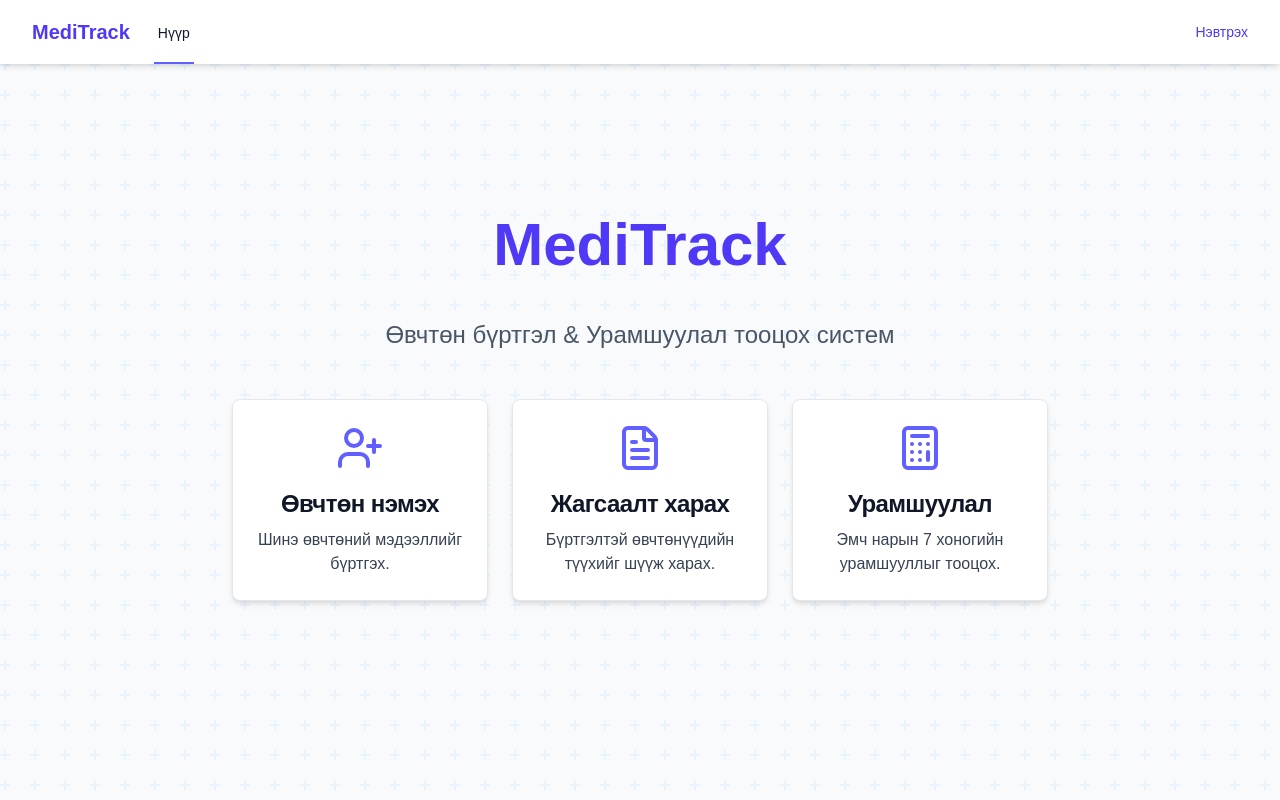
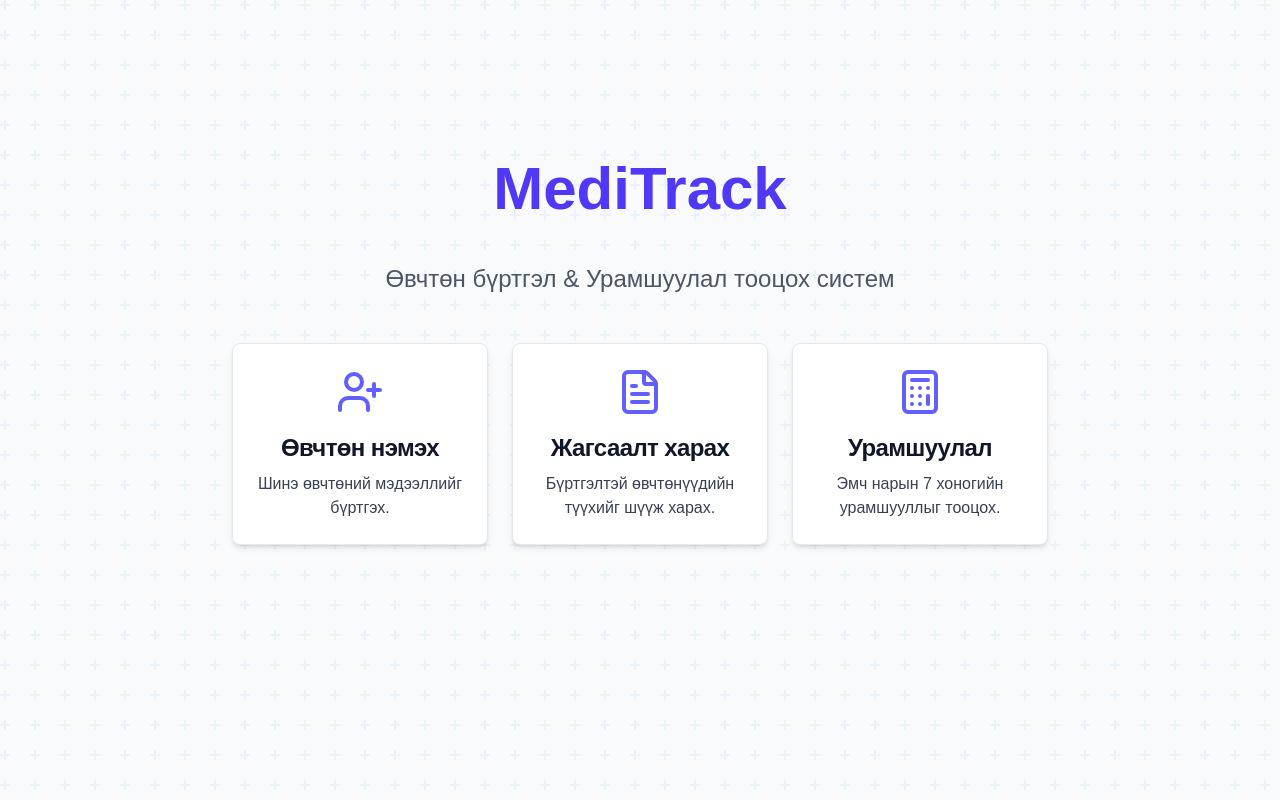
Before and after one commit to Andyy1117/MediTrack, a Next.js app in the folder client/: page / in a window 1280 px wide. Built offline with nearby package versions, Linux system fonts and the light colour scheme.

Commit message:
Feat: Replace Navbar with Sidebar and update Login endpoint

```diff
--- a/client/app/layout.tsx
+++ b/client/app/layout.tsx
@@ -1,6 +1,6 @@
 import type { Metadata } from "next";
 import { Geist, Geist_Mono } from "next/font/google";
-import Navbar from "@/components/Navbar";
+import Sidebar from "@/components/Sidebar";
 import { AuthProvider } from "@/context/AuthContext";
 import "./globals.css";
 
@@ -30,10 +30,12 @@ export default function RootLayout({
         className={`${geistSans.variable} ${geistMono.variable} antialiased min-h-screen bg-gray-50`}
       >
         <AuthProvider>
-          <Navbar />
-          <main className="max-w-7xl mx-auto py-6 sm:px-6 lg:px-8">
-            {children}
-          </main>
+          <div className="flex min-h-screen">
+            <Sidebar />
+            <main className="flex-1 p-8 overflow-auto">
+              {children}
+            </main>
+          </div>
         </AuthProvider>
       </body>
     </html>
--- a/client/app/login/page.tsx
+++ b/client/app/login/page.tsx
@@ -13,7 +13,7 @@ export default function LoginPage() {
   const onSubmit = async (data: any) => {
     setError('');
     try {
-      const response = await api.post('/login', data);
+      const response = await api.post('/auth/login', data);
       const { access_token, role } = response.data;
       login(access_token, role, data.username);
     } catch (err: any) {
--- a/client/components/Navbar.tsx
+++ /dev/null
@@ -1,67 +0,0 @@
-"use client";
-
-import Link from 'next/link';
-import { usePathname } from 'next/navigation';
-import { clsx } from 'clsx';
-import { useAuth } from '@/context/AuthContext';
-
-export default function Navbar() {
-  const pathname = usePathname();
-  const { user, logout } = useAuth();
-
-  const links = [
-    { href: '/', label: 'Нүүр', roles: ['all'] },
-    { href: '/reception/add-record', label: 'Өвчтөн бүртгэх', roles: ['receptionist'] },
-    { href: '/technician/dashboard', label: 'Техникчийн самбар', roles: ['technician'] },
-    { href: '/view-records', label: 'Жагсаалт харах', roles: ['receptionist', 'technician', 'admin'] },
-    { href: '/bonus-calculator', label: 'Урамшуулал', roles: ['receptionist', 'admin'] },
-    { href: '/admin', label: 'Админ', roles: ['admin'] },
-  ];
-
-  // Filter links based on role
-  const filteredLinks = links.filter(link => {
-    if (link.roles.includes('all')) return true;
-    if (!user) return false;
-    return link.roles.includes(user.role as string);
-  });
-
-  return (
-    <nav className="bg-white shadow-md">
-      <div className="max-w-7xl mx-auto px-4 sm:px-6 lg:px-8">
-        <div className="flex justify-between h-16">
-          <div className="flex">
-            <div className="flex-shrink-0 flex items-center">
-              <span className="font-bold text-xl text-indigo-600">MediTrack</span>
-            </div>
-            <div className="hidden sm:ml-6 sm:flex sm:space-x-8">
-              {filteredLinks.map((link) => (
-                <Link
-                  key={link.href}
-                  href={link.href}
-                  className={clsx(
-                    'inline-flex items-center px-1 pt-1 border-b-2 text-sm font-medium',
-                    pathname === link.href
-                      ? 'border-indigo-500 text-gray-900'
-                      : 'border-transparent text-gray-500 hover:border-gray-300 hover:text-gray-700'
-                  )}
-                >
-                  {link.label}
-                </Link>
-              ))}
-            </div>
-          </div>
-          <div className="flex items-center">
-            {user ? (
-                <div className="flex items-center space-x-4">
-                    <span className="text-sm text-gray-600">{user.username} ({user.role})</span>
-                    <button onClick={logout} className="text-sm text-red-600 hover:text-red-800">Гарах</button>
-                </div>
-            ) : (
-                <Link href="/login" className="text-sm text-indigo-600 hover:text-indigo-800">Нэвтрэх</Link>
-            )}
-          </div>
-        </div>
-      </div>
-    </nav>
-  );
-}
--- /dev/null
+++ b/client/components/Sidebar.tsx
@@ -0,0 +1,99 @@
+"use client";
+
+import Link from 'next/link';
+import { usePathname } from 'next/navigation';
+import { useAuth } from '@/context/AuthContext';
+import { clsx } from 'clsx';
+import {
+  LayoutDashboard,
+  UserPlus,
+  Stethoscope,
+  Users,
+  LogOut,
+  FileText
+} from 'lucide-react';
+
+export default function Sidebar() {
+  const pathname = usePathname();
+  const { user, logout } = useAuth();
+
+  if (!user) return null;
+
+  const links = [
+    {
+      href: '/reception/add-record',
+      label: 'Registration',
+      icon: UserPlus,
+      roles: ['receptionist', 'admin']
+    },
+    {
+      href: '/technician/dashboard',
+      label: 'Exam Queue',
+      icon: Stethoscope,
+      roles: ['technician', 'admin']
+    },
+    {
+      href: '/admin',
+      label: 'Admin Panel',
+      icon: Users,
+      roles: ['admin']
+    },
+    {
+      href: '/admin/bonus-report',
+      label: 'Bonus Report',
+      icon: FileText,
+      roles: ['admin']
+    }
+  ];
+
+  const filteredLinks = links.filter(link =>
+    link.roles.includes(user.role as string)
+  );
+
+  return (
+    <div className="w-64 bg-white border-r border-gray-200 min-h-screen flex flex-col">
+      <div className="h-16 flex items-center px-6 border-b border-gray-200">
+        <span className="text-xl font-bold text-indigo-600">MediTrack</span>
+      </div>
+
+      <nav className="flex-1 px-4 py-6 space-y-1">
+        {filteredLinks.map((link) => {
+          const Icon = link.icon;
+          const isActive = pathname === link.href;
+
+          return (
+            <Link
+              key={link.href}
+              href={link.href}
+              className={clsx(
+                'flex items-center px-4 py-3 text-sm font-medium rounded-md transition-colors',
+                isActive
+                  ? 'bg-indigo-50 text-indigo-700'
+                  : 'text-gray-700 hover:bg-gray-50 hover:text-gray-900'
+              )}
+            >
+              <Icon className="mr-3 h-5 w-5" />
+              {link.label}
+            </Link>
+          );
+        })}
+      </nav>
+
+      <div className="p-4 border-t border-gray-200">
+        <div className="flex items-center mb-4 px-4">
+          <div>
+            <p className="text-sm font-medium text-gray-900">{user.username}</p>
+            <p className="text-xs text-gray-500 capitalize">{user.role}</p>
+          </div>
+        </div>
+        <button
+          onClick={logout}
+          className="flex items-center w-full px-4 py-2 text-sm text-red-600 hover:bg-red-50 rounded-md"
+        >
+          <LogOut className="mr-3 h-5 w-5" />
+          Sign Out
+        </button>
+      </div>
+    </div>
+  );
+}
```
